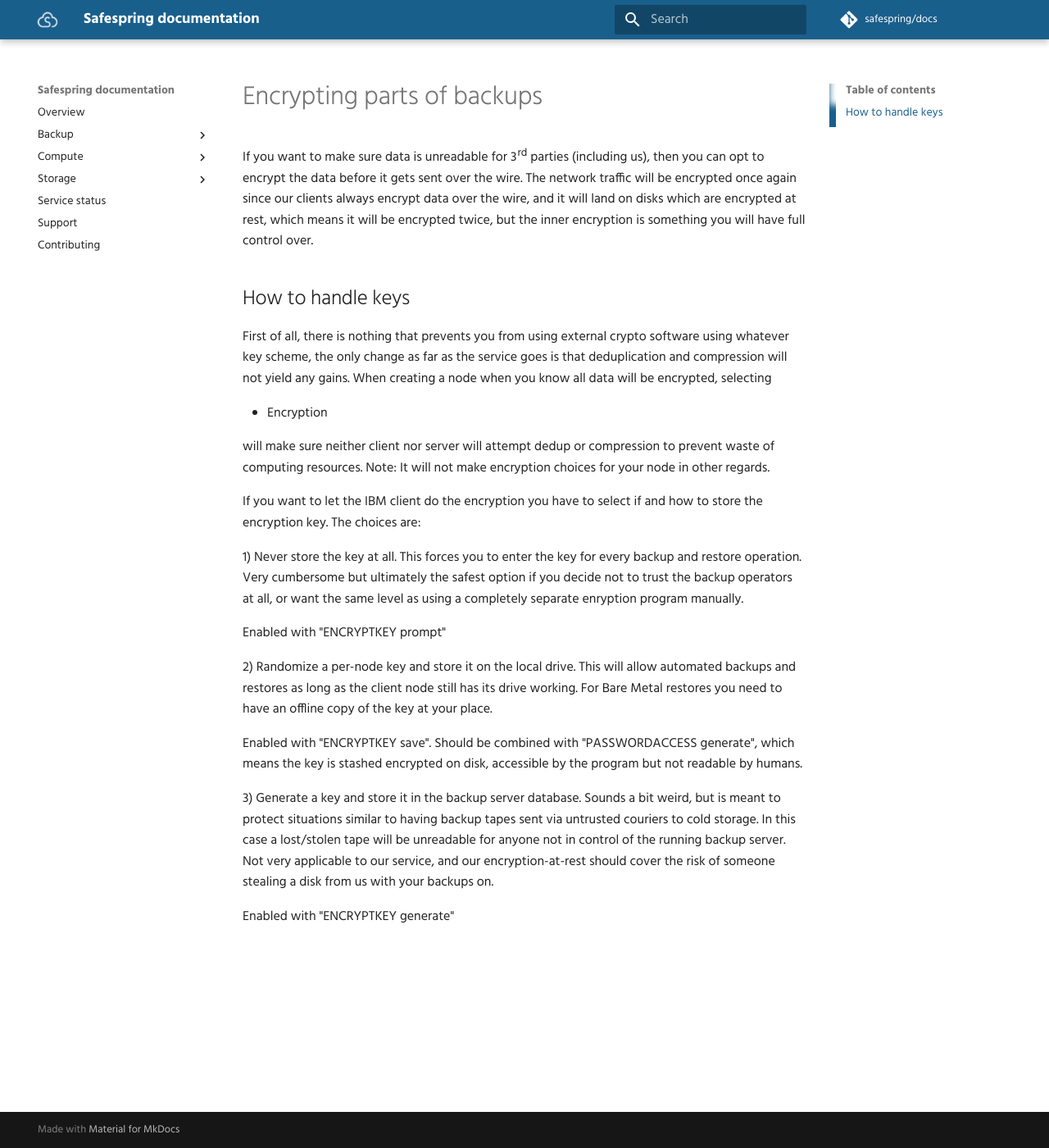
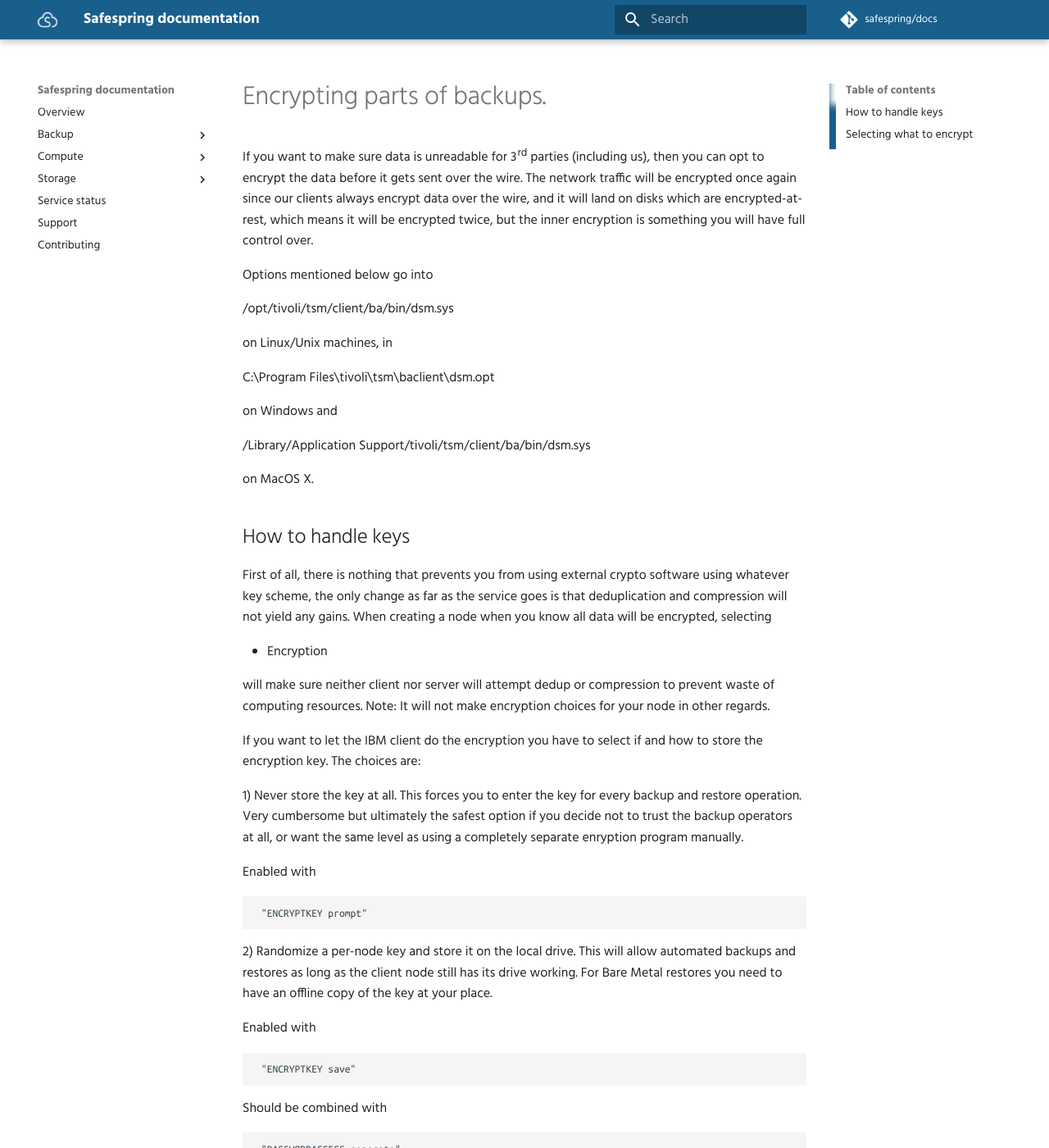
Before and after one commit to safespring/docs, an MkDocs documentation site: the page built from content/backup/howto/encrypted.md, in a window 1280 px wide and 1400 px high. Shown: the whole window at 82% size. Built offline with MkDocs 1.6.1 and Material for MkDocs 9.7.7, drawn with Linux system fonts in a browser that asks for light colours; comment, search, counter and statistics services are not loaded; old or Windows-style settings are respelled for this version of MkDocs; some of the changed text lies outside the part shown.

Commit message:
key admin and file selection for crypto

```diff
--- a/content/backup/howto/encrypted.md
+++ b/content/backup/howto/encrypted.md
@@ -1,12 +1,26 @@
-Encrypting parts of backups
-===========================
+Encrypting parts of backups.
+============================
 
 If you want to make sure data is unreadable for 3rd parties (including
 us), then you can opt to encrypt the data before it gets sent over the
 wire. The network traffic will be encrypted once again since our
 clients always encrypt data over the wire, and it will land on disks
-which are encrypted at rest, which means it will be encrypted twice,
+which are encrypted-at-rest, which means it will be encrypted twice,
 but the inner encryption is something you will have full control over.
+
+Options mentioned below go into
+
+  /opt/tivoli/tsm/client/ba/bin/dsm.sys
+
+on Linux/Unix machines, in
+
+  C:\Program Files\tivoli\tsm\baclient\dsm.opt
+
+on Windows and
+
+  /Library/Application Support/tivoli/tsm/client/ba/bin/dsm.sys
+
+on MacOS X.
 
 How to handle keys
 ------------------
@@ -32,16 +46,25 @@
    at all, or want the same level as using a completely separate
    enryption program manually.
 
-   Enabled with "ENCRYPTKEY prompt"
+   Enabled with
+
+     "ENCRYPTKEY prompt"
 
 2) Randomize a per-node key and store it on the local drive. This will
    allow automated backups and restores as long as the client node
    still has its drive working. For Bare Metal restores you need to
    have an offline copy of the key at your place.
 
-   Enabled with "ENCRYPTKEY save". Should be combined with
-   "PASSWORDACCESS generate", which means the key is stashed encrypted
-   on disk, accessible by the program but not readable by humans.
+   Enabled with
+
+     "ENCRYPTKEY save"
+
+   Should be combined with
+
+     "PASSWORDACCESS generate"
+
+   which means the key is stashed encrypted on disk, accessible by
+   the program but not readable by humans.
 
 3) Generate a key and store it in the backup server database.  Sounds
    a bit weird, but is meant to protect situations similar to having
@@ -51,4 +74,32 @@
    service, and our encryption-at-rest should cover the risk of
    someone stealing a disk from us with your backups on.
 
-   Enabled with "ENCRYPTKEY generate"
+   Enabled with
+
+     "ENCRYPTKEY generate"
+
+Selecting what to encrypt
+-------------------------
+
+To cover the whole disk, something simple like
+
+    INCLUDE.encrypt "/.../*"
+
+for Unix/Linux/Mac and
+
+    INCLUDE.encrypt ?:\...\*
+
+for Windows will make all files on all drives and filesystems that are
+backed up to be encrypted before transfer.
+
+Do mind that it will not affect files that have already been sent over
+previously, which may confuse people testing encryption on a node for
+which normal backups have been done before. Touching or editing a file
+that is (now) covered by a INCLUDE.encrypt statement will make next
+backup be encrypted, but the old unencrypted version will linger until
+it expires depending on the retention polices it was backed up under.
+
+Also, this will still store directory and file names in clear text in
+the database to be able to selectively make single file restores, but
+the contents of encrypted files will be unavailable until the correct
+key has been supplied.
```
Also changed, not shown: other parts of content/backup/howto/encrypted.md (+2 -2 lines).
